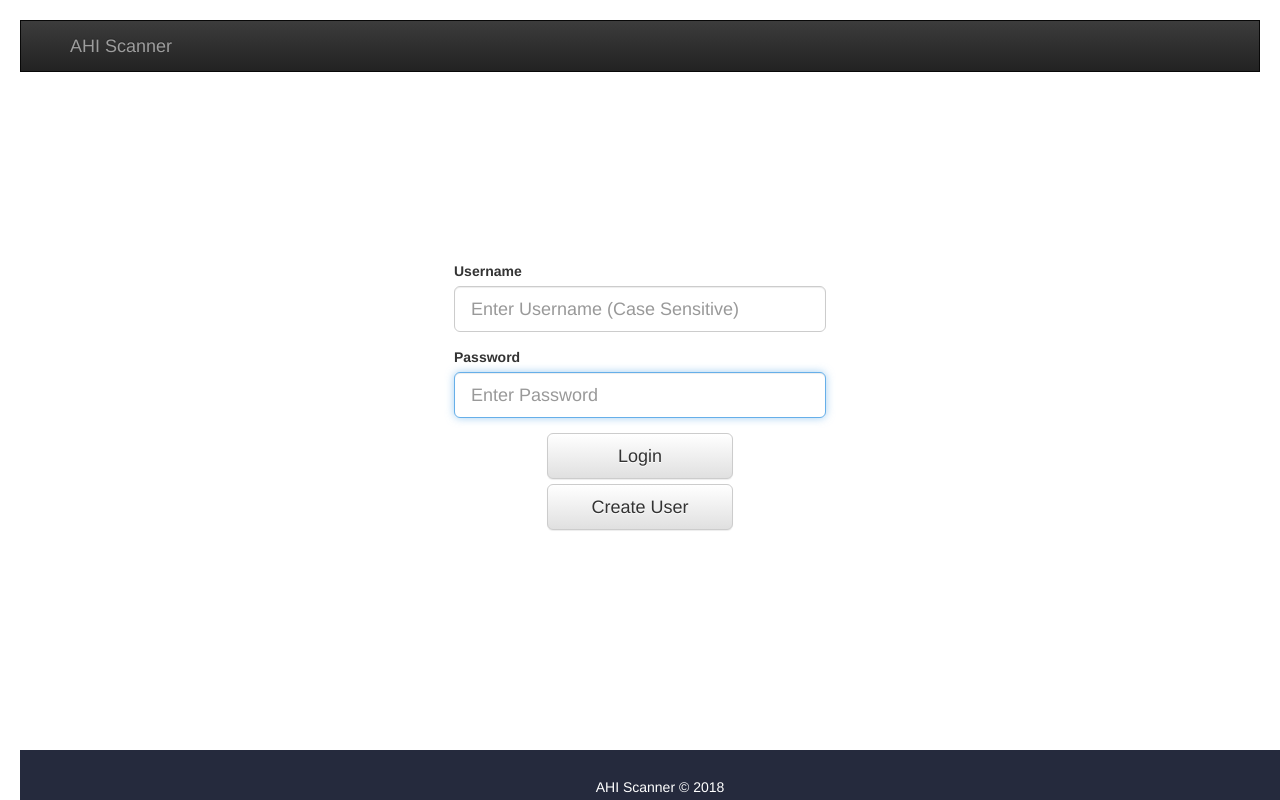
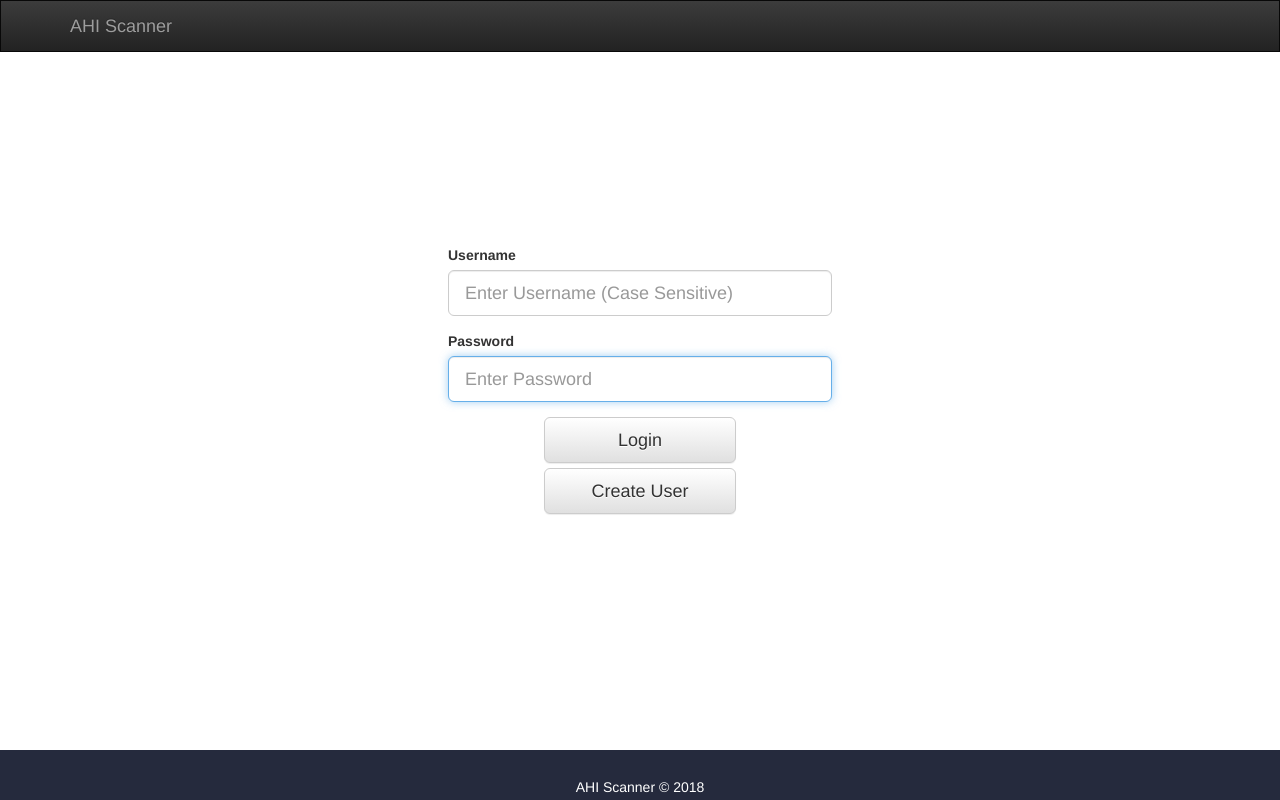
Before and after one commit to jasonfelipe/AHI-Scanner, a React (Create React App) app in the folder client/: page / in a window 1280 px wide. Built offline with nearby package versions, Linux system fonts and the light colour scheme; the HTML template or start-up script is replaced by a standard one.

Commit message:
testing css

```diff
--- a/client/src/App.js
+++ b/client/src/App.js
@@ -8,7 +8,7 @@ import "./pages/pages.css"
 
 const App = () => (
   <Router>
-    <div className="content-inside">
+    <div>
       <Switch>
         <Route exact path='/' component={Login} />
         <Route path='/search' component={Search} />
```
